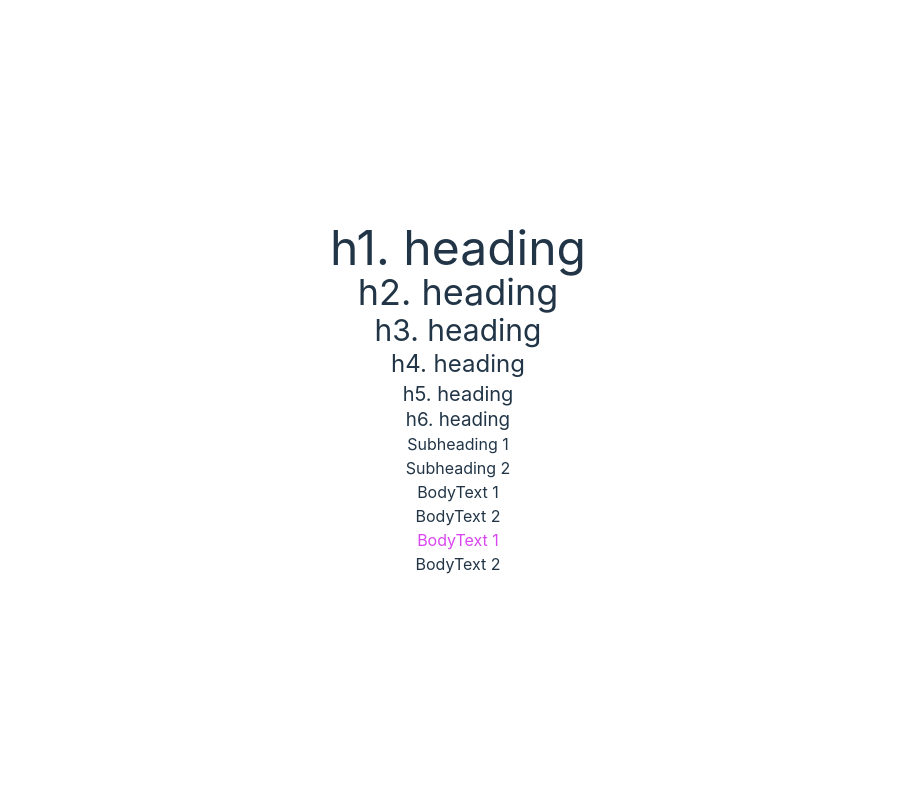
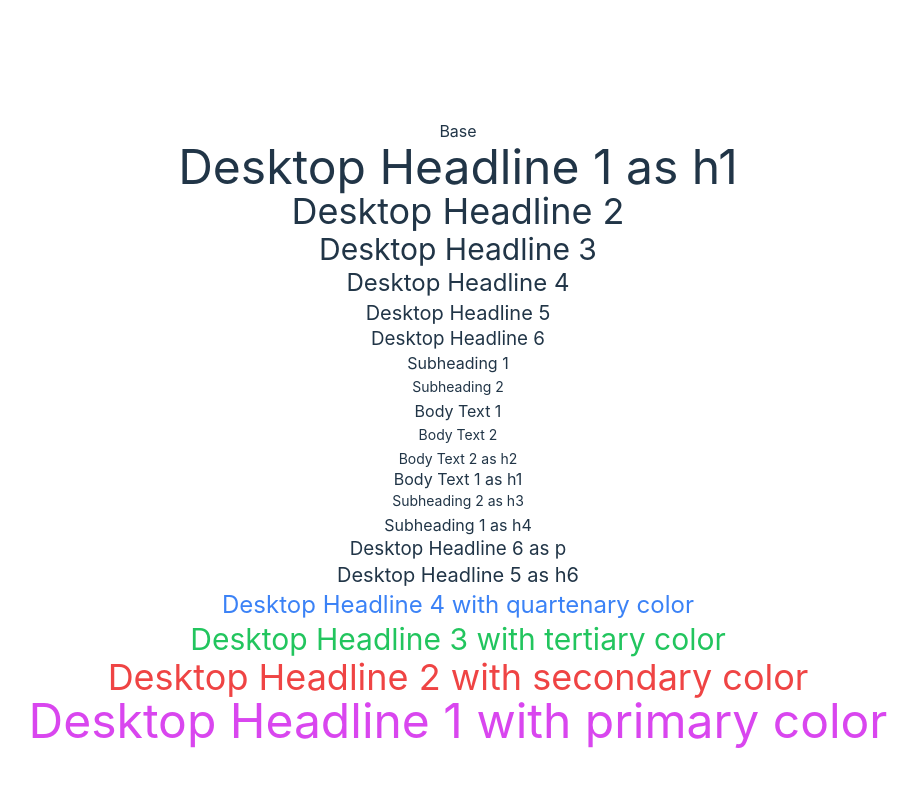
Before and after one commit to dzikrisyairozi/typography-article, a React (Vite) app: page / in a window 1280 px wide. Shown: the top 786 px of the page, without its empty margins (182-1100 px from the left). Built offline with nearby package versions, Linux system fonts and the light colour scheme.

Commit message:
feat: display typography sandbox

```diff
--- a/src/App.tsx
+++ b/src/App.tsx
@@ -9,49 +9,66 @@ import './App.css'
 
 function App() {
   return (
-    <div className="App">
-      {/* <header className="App-header">Typography</header> */}
+    <section className=''>
+        <div className='layout flex min-h-screen flex-col items-center justify-center py-20'>
 
-      {/* <Label text={`<Typography variant="h1" />`} /> */}
-      <Typography variant="h1">h1. heading</Typography>
+        <Typography >
+            Base
+          </Typography>
 
-      {/* <Label text={`<Typography variant="h2" />`} /> */}
-      <Typography variant="h2">h2. heading</Typography>
+          <Typography variant='h1' as='h1'>
+            Desktop Headline 1 as h1
+          </Typography>
 
-      {/* <Label text={`<Typography variant="h3" />`} /> */}
-      <Typography variant="h3">h3. heading</Typography>
+          <Typography variant='h2'>Desktop Headline 2</Typography>
+          <Typography variant='h3'>Desktop Headline 3</Typography>
+          <Typography variant='h4'>Desktop Headline 4</Typography>
+          <Typography variant='h5'>Desktop Headline 5</Typography>
+          <Typography variant='h6'>Desktop Headline 6</Typography>
+          <Typography variant='s1'>Subheading 1</Typography>
+          <Typography variant='s2'>Subheading 2</Typography>
+          <Typography variant='b1'>Body Text 1</Typography>
+          <Typography variant='b2'>Body Text 2</Typography>
 
-      {/* <Label text={`<Typography variant="h4" />`} /> */}
-      <Typography variant="h4">h4. heading</Typography>
+          <Typography variant='b2' as='h2'>
+            Body Text 2 as h2
+          </Typography>
 
-      {/* <Label text={`<Typography variant="h5" />`} /> */}
-      <Typography variant="h5">h5. heading</Typography>
+          <Typography variant='b1' as='h1'>
+            Body Text 1 as h1
+          </Typography>
 
-      {/* <Label text={`<Typography variant="h6" />`} /> */}
-      <Typography variant="h6">h6. heading</Typography>
+          <Typography variant='s2' as='h3'>
+            Subheading 2 as h3
+          </Typography>
 
-      {/* <Label text={`<Typography variant="subheading1" />`} /> */}
-      <Typography variant="subheading1">Subheading 1</Typography>
+          <Typography variant='s1' as='h4'>
+            Subheading 1 as h4
+          </Typography>
+          <Typography variant='h6' as='p'>
+            Desktop Headline 6 as p
+          </Typography>
+          <Typography variant='h5' as='h6'>
+            Desktop Headline 5 as h6
+          </Typography>
 
-      {/* <Label text={`<Typography variant="subheading2" />`} /> */}
-      <Typography variant="subheading2">Subheading 2</Typography>
+          <Typography variant='h4' color='quartenary'>
+            Desktop Headline 4 with quartenary color
+          </Typography>
 
-      {/* <Label text={`<Typography variant="body1" />`} /> */}
-      <Typography variant="body1">BodyText 1</Typography>
+          <Typography variant='h3' color='tertiary'>
+            Desktop Headline 3 with tertiary color
+          </Typography>
 
-      {/* <Label text={`<Typography variant="body2"/>`} /> */}
-      <Typography variant="body2">BodyText 2</Typography>
+          <Typography variant='h2' color='secondary'>
+            Desktop Headline 2 with secondary color
+          </Typography>
 
-      {/* <Label text={`<Typography variant="body1" color="primary"/>`} /> */}
-      <Typography variant="body1" color="primary">
-        BodyText 1
-      </Typography>
-
-      {/* <Label text={`<Typography variant="body2" color="error" />`} /> */}
-      <Typography variant="body2" color="error">
-        BodyText 2
-      </Typography>
-    </div>
+          <Typography variant='h1' color='primary'>
+            Desktop Headline 1 with primary color
+          </Typography>
+        </div>
+      </section>
   );
 }
 
```
